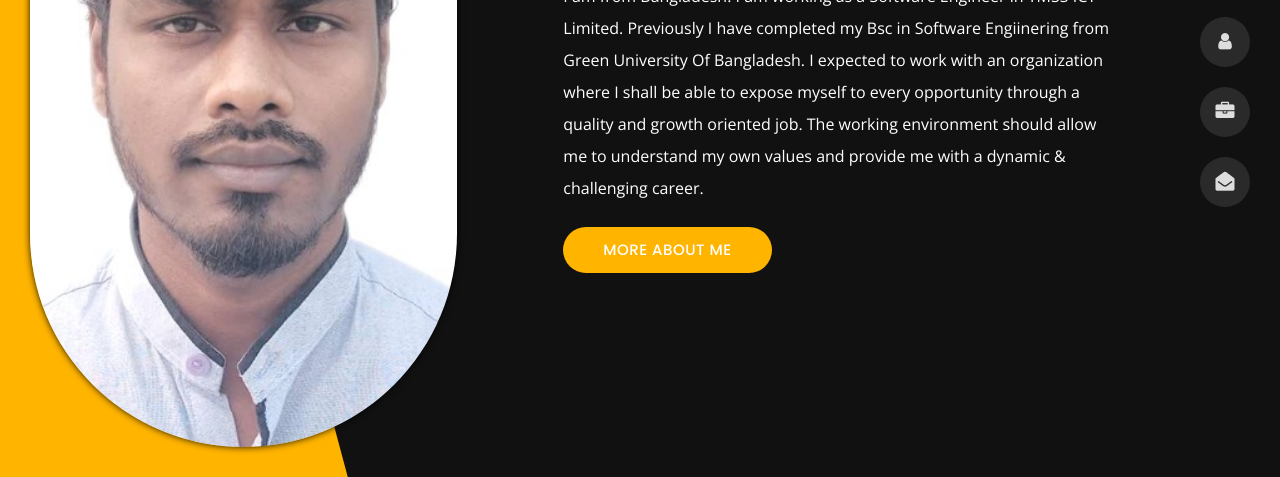
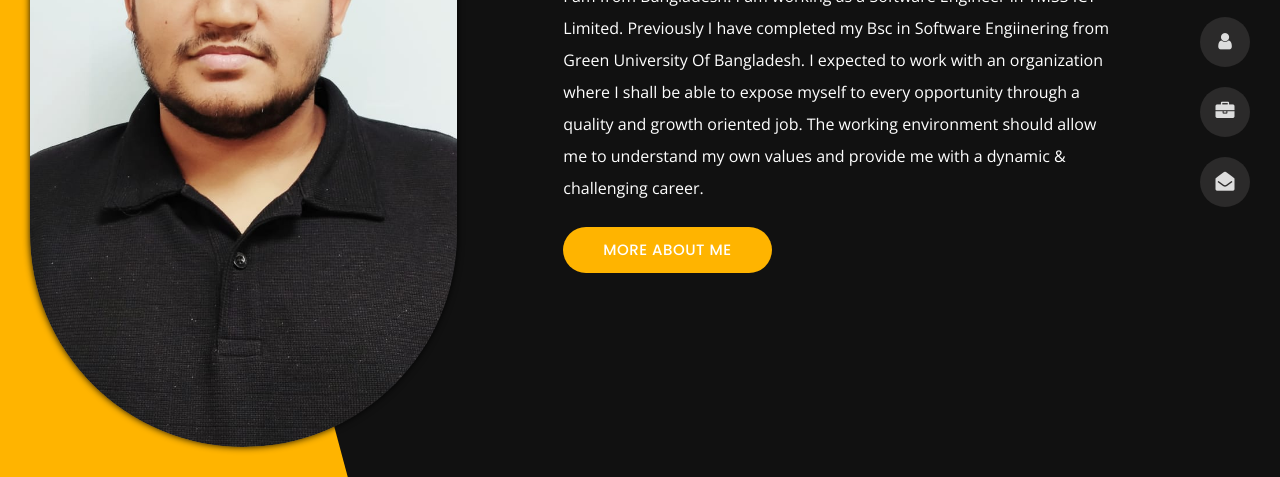
Before and after one commit to nokibulridoy/myside, a plain HTML site: page index.html in a window 1280 px wide. Shown: the part 323-800 px from the top of the page. Drawn offline with nearby package versions, Linux system fonts and the light colour scheme.

Commit message:
Update style.css

```diff
--- a/css/style.css
+++ b/css/style.css
@@ -454,7 +454,7 @@ body.light hr.separator {
 }
 
 .home .bg {
-  background-image: url(../img/2.jpg);
+  background-image: url(../img/nokibul.jpeg);
   background-size: cover;
   background-repeat: no-repeat;
   background-position: top;
```
